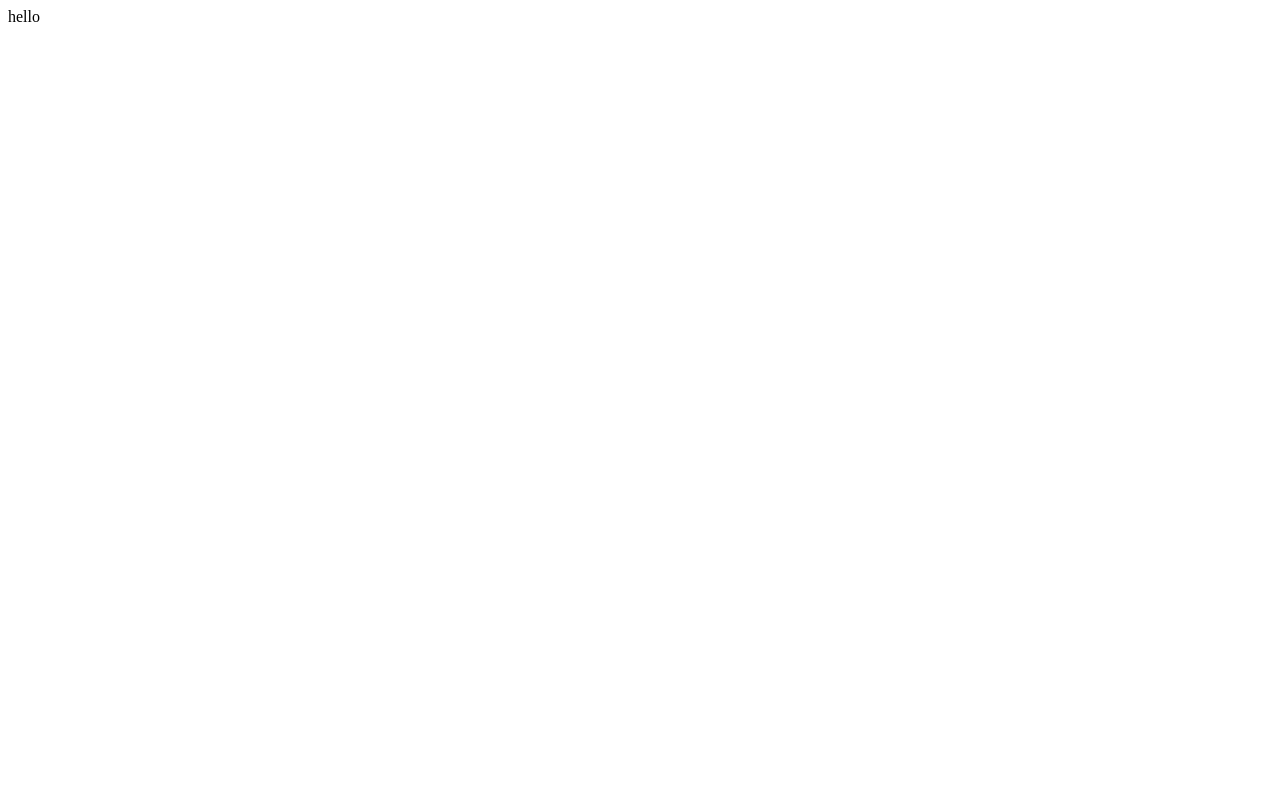
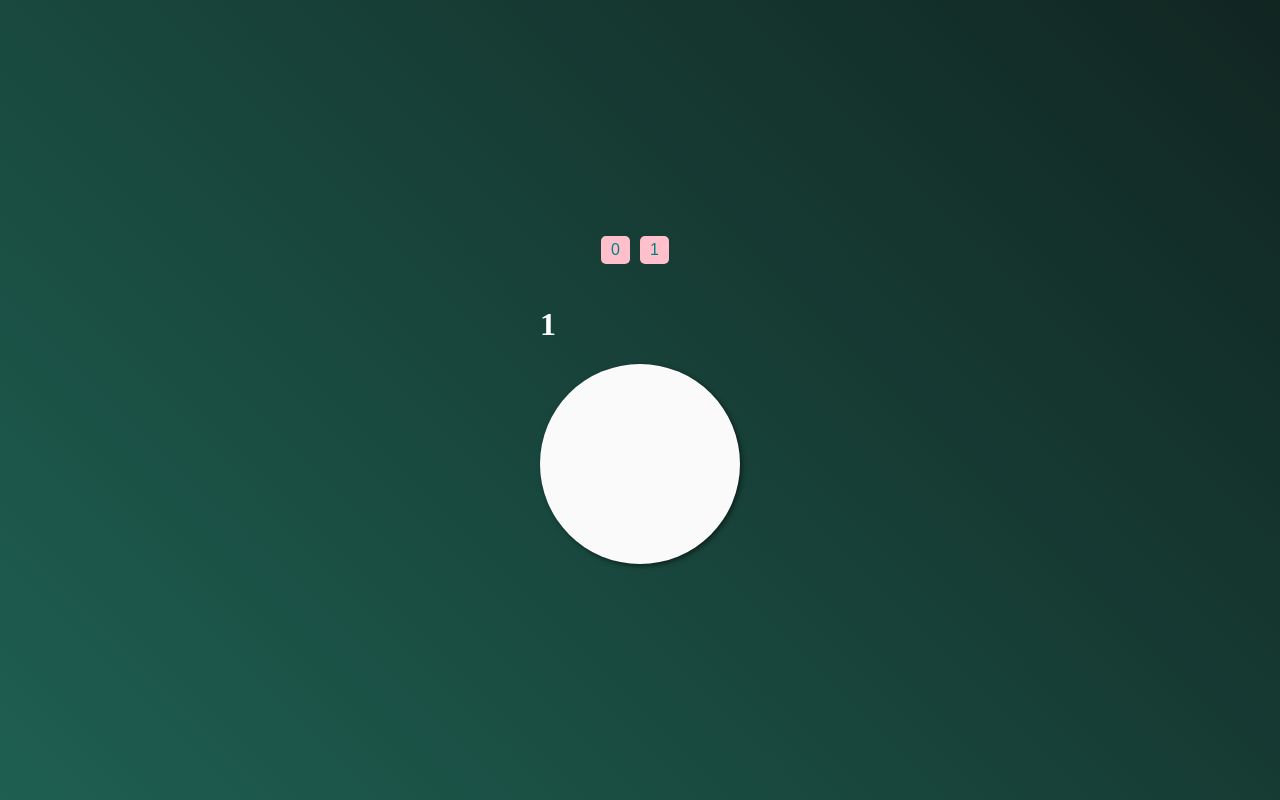
Before and after one commit to Amoong/Framer-Motion-Examples, a React (Create React App) app: page / in a window 1280 px wide. Built offline with nearby package versions, Linux system fonts and the light colour scheme.

Commit message:
Add Basic step

```diff
--- a/package.json
+++ b/package.json
@@ -3,6 +3,7 @@
   "version": "0.1.0",
   "private": true,
   "dependencies": {
+    "@emotion/css": "^11.7.1",
     "@testing-library/jest-dom": "^5.16.2",
     "@testing-library/react": "^12.1.2",
     "@testing-library/user-event": "^13.5.0",
@@ -10,6 +11,7 @@
     "@types/node": "^16.11.22",
     "@types/react": "^17.0.39",
     "@types/react-dom": "^17.0.11",
+    "framer-motion": "^6.2.4",
     "react": "^17.0.2",
     "react-dom": "^17.0.2",
     "react-scripts": "5.0.0",
--- /dev/null
+++ b/src/App.css
@@ -0,0 +1,3 @@
+body {
+  margin: 0;
+}
--- a/src/App.tsx
+++ b/src/App.tsx
@@ -1,5 +1,65 @@
+import { useState } from "react";
+import { css } from "@emotion/css";
+
+import Basic from "./Steps/Basic";
+
+import "./App.css";
+
+const appCSS = css`
+  width: 100vw;
+  height: 100vh;
+  display: flex;
+  flex-direction: column;
+  justify-content: center;
+  align-items: center;
+  background: linear-gradient(45deg, #1e5f51, #112521);
+`;
+
+const buttonContainerCss = css`
+  margin-bottom: 20px;
+`;
+
+const buttonCss = css`
+  padding: 5px 10px;
+  border: none;
+  border-radius: 5px;
+  margin-right: 10px;
+  cursor: pointer;
+  font-size: 1em;
+  background-color: pink;
+  color: teal;
+  &:active {
+    opacity: 0.8;
+  }
+`;
+
+const stepTitle = css`
+  font-size: 2em;
+  color: white;
+`;
+
+const steps = [Basic, Basic];
+
 function App() {
-  return <div className="App">hello</div>;
+  const [step, setStep] = useState(1);
+
+  const onClickStepButton = (nextStep: number) => setStep(nextStep);
+
+  return (
+    <div className={appCSS}>
+      <div className={buttonContainerCss}>
+        {steps.map((_, idx) => (
+          <button className={buttonCss} key={idx} onClick={() => onClickStepButton(idx)}>
+            {idx}
+          </button>
+        ))}
+      </div>
+      <div key={step}>
+        <h1 className={stepTitle}>{step}</h1>
+        {steps[step]()}
+      </div>
+    </div>
+  );
 }
 
 export default App;
--- /dev/null
+++ b/src/Steps/Basic.tsx
@@ -0,0 +1,28 @@
+import { motion } from "framer-motion";
+import { boxCss } from "./commonStyle";
+
+function Basic() {
+  return (
+    <>
+      {/* ⭐️ 일반 HTML 태그를 사용하면 'framer-motion'을 적용할 수 없다.
+      ❌ <div className="Box" /> */}
+
+      {/* ⭐️ 애니메이션에서 변경될 스타일 속성은 initial에 미리 정의해야 한다.
+      혹은 아예 해당 속성을 안 건드리거나. */}
+      <motion.div
+        animate={{ borderRadius: 100 }}
+        transition={{ duration: 1, delay: 0.5 }}
+        className={boxCss}
+        initial={{ borderRadius: 10 }}
+      />
+      {/* ⭐️ initial 으로 borderRadius 속성을 재정의 하지 않았을 경우 */}
+      {/* <motion.div
+        animate={{ borderRadius: 100 }}
+        transition={{ duration: 1, delay: 0.5 }}
+        className={boxCss}
+      /> */}
+    </>
+  );
+}
+
+export default Basic;
--- /dev/null
+++ b/src/Steps/commonStyle.ts
@@ -0,0 +1,9 @@
+import { css } from "@emotion/css";
+
+export const boxCss = css`
+  width: 200px;
+  height: 200px;
+  border-radius: 10px;
+  background-color: #fafafa;
+  box-shadow: 2px 2px 5px 0px rgba(0, 0, 0, 0.514);
+`;
```
Also changed, not shown: 1 other file (tests, documents, lock files or other folders).
